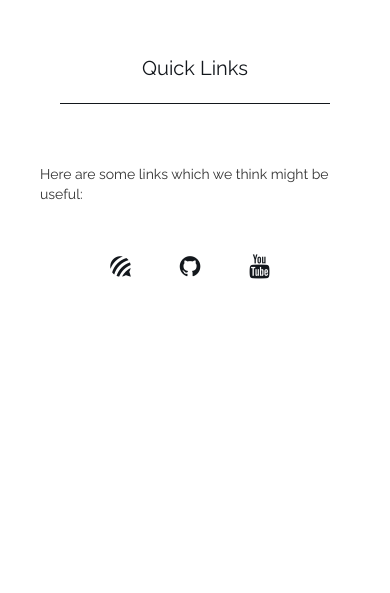
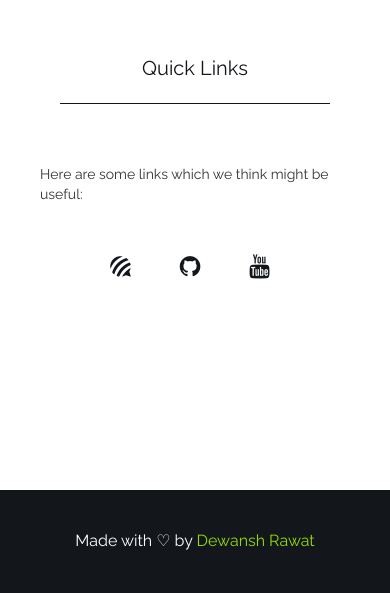
Before and after one commit to dewanshrawat15/librecad, a plain HTML site: page index.html in a window 390 px wide. Shown: the part 1273-1866 px from the top of the page. Before the commit the page ends 1763 px from the top, so only its background shows below. Drawn offline with Linux system fonts and the light colour scheme.

Commit message:
Add files via upload

```diff
--- a/index.html
+++ b/index.html
@@ -6,6 +6,8 @@
 	<link href="https://fonts.googleapis.com/css?family=Raleway" rel="stylesheet">
 	<script type="text/javascript" src="jquery.js"></script>
 	<link rel="stylesheet" type="text/css" href="https://maxcdn.bootstrapcdn.com/font-awesome/4.7.0/css/font-awesome.min.css">
+	<meta name="theme-color" content="#92da0a">
+	<meta name="apple-mobile-web-app-status-bar-style" content="black">
 	<script type="text/javascript" src="bootstrap.js"></script>
 	<title>LibreCAD</title>
 	<style type="text/css">
@@ -33,6 +35,7 @@
 
 	.navbar-brand>img{
 		transform: translate(0%, -40%);
+		cursor: pointer;
 	}
 
 	.navbar .navbar-nav li a{
@@ -164,6 +167,19 @@
 		transition: 300ms;
 	}
 
+	.footer{
+		padding: 40px 0 40px 0;
+		background: #13171c;
+		color: #fff;
+		font-size: 20px;
+		font-family: 'Raleway';
+	}
+
+	.imp{
+		color: #92da0a;
+		cursor: pointer;
+	}
+
 	@media(max-width: 767px){
 
 		.arrow{
@@ -202,6 +218,14 @@
 			font-size: 24px;
 			padding: 20px;
 		}
+
+		.footer{
+			padding: 40px 0 40px 0;
+			background: #13171c;
+			color: #fff;
+			font-size: 16px;
+			font-family: 'Raleway';
+		}
 	}
 
 
@@ -217,6 +241,10 @@
 				else{
 					$('.navbar').removeClass('activated-nav')
 				}
+			})
+
+			$('.navbar-brand>img').click(function(){
+				$('html, body').animate({scrollTop: $('.hero').offset().top}, 1500)
 			})
 
 			$('.arrow').click(function(){
@@ -235,8 +263,8 @@
 				window.open("http://www.youtube.com/results?search_query=librecad")
 			})
 
-			$('.navbar .navbar-nav .navbar-brand').click(function(){
-				$('html, body').animate({scrollTop: $('.hero').offset().top}, 1500)
+			$('.imp').click(function(){
+				window.open("https://dewanshrawat15.github.io")
 			})
 		})
 
@@ -313,7 +341,7 @@
 		<div class="row">
 			<div class="col-md-10 col-md-offset-1 text-center">
 			<ul class="list-inline">
-				<li class="list-inline col-md-2 links-block forum-block text-center"><i class="fa fa-icon fa-forumbee"></i></li>
+				<li class="list-inline col-md-offset-3 col-md-2 links-block forum-block text-center"><i class="fa fa-icon fa-forumbee"></i></li>
 				<li class="list-inline col-md-2 links-block git-block text-center"><i class="fa fa-icon fa-github"></i></li>
 				<li class="list-inline col-md-2 links-block yt-block text-center"><i class="fa fa-icon fa-youtube"></i></li>
 			</ul>
@@ -322,5 +350,12 @@
 		</div>
 	</div>
 </div>
+<div class="footer">
+	<div class="container">
+		<div class="row">
+			<div class="col-md-10 col-md-offset-1 text-center">Made with &#9825; by <span class="imp">Dewansh Rawat</span></div>
+		</div>
+	</div>
+</div>
 </body>
 </html>
```
